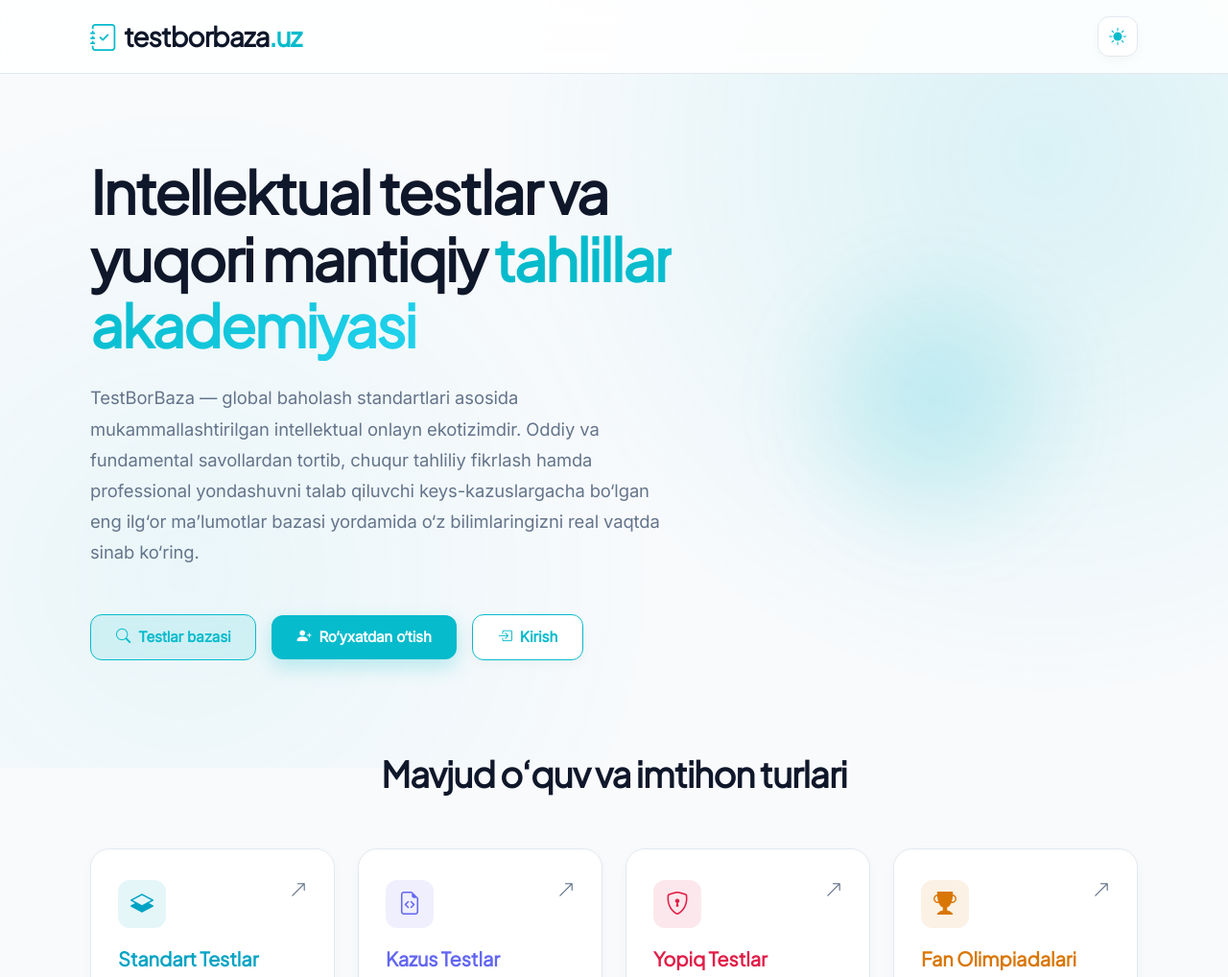
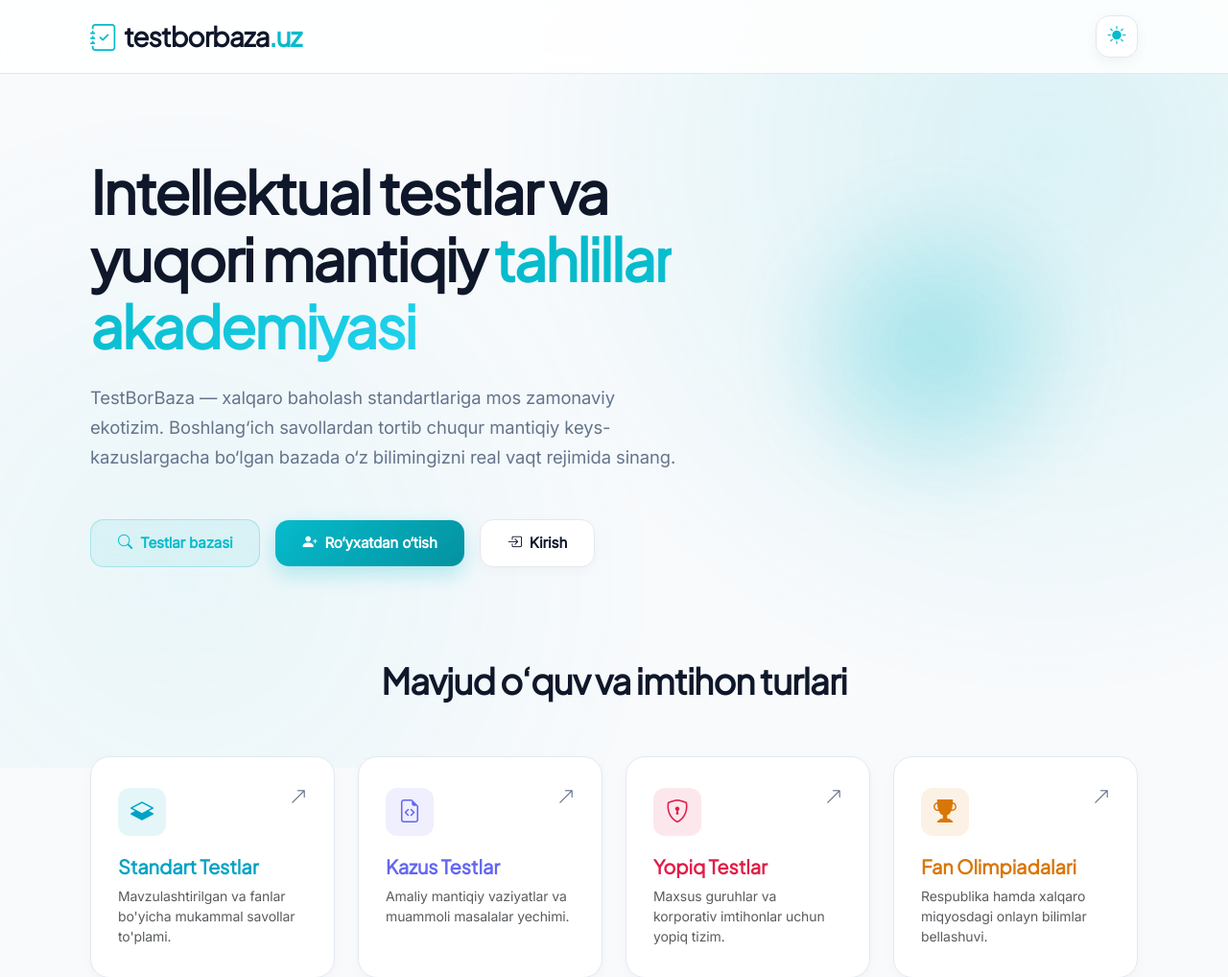
Before and after one commit to jcodetab/online_test_platform, a Django app: template templates/registration/home.html in a window 1280 px wide. Shown: the top 1018 px of the page at 96% size. Run offline with Django 5.2, Linux system fonts and the light colour scheme; the template is opened without the code that fills it, so the values that code supplies are empty.

Commit message:
UI redesign: AOS animation, Figma buttons and clean text added

```diff
--- a/core/settings.py
+++ b/core/settings.py
@@ -69,6 +69,7 @@ SESSION_COOKIE_HTTPONLY = True
 
 INSTALLED_APPS = [
 
+    'unfold',
     'jazzmin',
 
 
--- a/templates/registration/home.html
+++ b/templates/registration/home.html
@@ -17,6 +17,9 @@
 
     <link href="https://cdn.jsdelivr.net/npm/bootstrap@5.3.2/dist/css/bootstrap.min.css" rel="stylesheet">
     <link href="https://cdn.jsdelivr.net/npm/bootstrap-icons@1.11.2/font/bootstrap-icons.css" rel="stylesheet">
+
+    <!-- AOS ANIMATION KUTUBXONASI -->
+    <link href="https://unpkg.com/aos@2.3.1/dist/aos.css" rel="stylesheet">
 
     <style>
         :root, [data-bs-theme="light"] {
@@ -100,41 +101,45 @@
             color: var(--brand-primary) !important;
         }
 
-        /* ENG BURCHAKDAGI KUN/TUN REJIM TUGMASI */
+        /* FIGMA STYLE: KUN/TUN REJIM TUGMASI */
         .theme-nav-toggle {
-            width: 42px;
-            height: 42px;
-            border-radius: 12px;
+            width: 44px;
+            height: 44px;
+            border-radius: 14px;
             background-color: var(--toggle-bg);
             border: 1px solid var(--border-clean);
             color: var(--brand-primary);
-            box-shadow: var(--shadow-sm);
+            box-shadow: 0 4px 14px rgba(0, 0, 0, 0.05);
             display: flex;
             align-items: center;
             justify-content: center;
             cursor: pointer;
-            transition: all 0.3s cubic-bezier(0.175, 0.885, 0.32, 1.275);
-            font-size: 18px;
+            transition: all 0.3s cubic-bezier(0.34, 1.56, 0.64, 1);
+            font-size: 19px;
+            position: relative;
+            overflow: hidden;
         }
 
         .theme-nav-toggle:hover {
-            transform: scale(1.05);
-            box-shadow: 0 4px 12px rgba(6, 187, 204, 0.25);
-            background-color: var(--brand-primary);
-            color: #FFFFFF;
+            transform: translateY(-2px) scale(1.05);
+            box-shadow: 0 8px 20px rgba(6, 187, 204, 0.25);
             border-color: var(--brand-primary);
         }
 
-        /* ZAMONAVIY TO'RTBURCHAK (RECTANGULAR) #06BBCC TUGMALAR */
+        .theme-nav-toggle:active {
+            transform: scale(0.95);
+        }
+
+        /* FIGMA STYLE: ZAMONAVIY TUGMALAR (UI COMPONENTS) */
         .btn-modern-primary {
-            background-color: #06BBCC !important;
+            background: linear-gradient(135deg, #06BBCC 0%, #0492A0 100%) !important;
             color: #FFFFFF !important;
             font-weight: 700;
             font-size: 0.95rem;
-            padding: 12px 26px;
-            border-radius: 12px;
+            padding: 13px 28px;
+            border-radius: 14px;
             border: none;
-            box-shadow: 0 8px 20px rgba(6, 187, 204, 0.25);
+            box-shadow: 0 8px 22px rgba(6, 187, 204, 0.28);
             transition: all 0.3s cubic-bezier(0.16, 1, 0.3, 1);
             display: inline-flex;
             align-items: center;
@@ -143,19 +148,19 @@
         }
 
         .btn-modern-primary:hover {
-            background-color: #05a4b4 !important;
-            transform: translateY(-2px);
-            box-shadow: 0 12px 28px rgba(6, 187, 204, 0.38);
+            transform: translateY(-3px) scale(1.02);
+            box-shadow: 0 14px 30px rgba(6, 187, 204, 0.42);
+            color: #FFFFFF !important;
         }
 
         .btn-modern-secondary {
             background: var(--card-bg);
-            color: #06BBCC !important;
+            color: var(--text-main) !important;
             font-weight: 700;
             font-size: 0.95rem;
-            padding: 12px 26px;
-            border-radius: 12px;
-            border: 1.5px solid #06BBCC;
+            padding: 13px 28px;
+            border-radius: 14px;
+            border: 1px solid var(--border-clean);
             box-shadow: var(--shadow-sm);
             transition: all 0.3s cubic-bezier(0.16, 1, 0.3, 1);
             display: inline-flex;
@@ -165,20 +170,20 @@
         }
 
         .btn-modern-secondary:hover {
-            transform: translateY(-2px);
-            background: #06BBCC !important;
-            color: #FFFFFF !important;
-            box-shadow: 0 8px 20px rgba(6, 187, 204, 0.25);
+            transform: translateY(-3px) scale(1.02);
+            border-color: #06BBCC;
+            color: #06BBCC !important;
+            box-shadow: 0 10px 25px rgba(0, 0, 0, 0.08);
         }
 
         .btn-modern-info {
-            background: rgba(6, 187, 204, 0.12);
+            background: rgba(6, 187, 204, 0.08);
             color: #06BBCC !important;
             font-weight: 700;
             font-size: 0.95rem;
-            padding: 12px 26px;
-            border-radius: 12px;
-            border: 1.5px solid #06BBCC;
+            padding: 13px 28px;
+            border-radius: 14px;
+            border: 1px solid rgba(6, 187, 204, 0.25);
             backdrop-filter: blur(8px);
             transition: all 0.3s cubic-bezier(0.16, 1, 0.3, 1);
             display: inline-flex;
@@ -204,16 +208,12 @@
             color: var(--text-main);
         }
 
-        .hero-title span.brand-gradient-text {
-            font-weight: 800;
-        }
-
         .hero-description {
             font-family: 'Inter', sans-serif;
             font-weight: 400;
             font-size: 1.15rem;
-            line-height: 1.75;
-            max-width: 760px;
+            line-height: 1.7;
+            max-width: 680px;
             letter-spacing: -0.1px;
             color: var(--text-muted);
         }
@@ -239,16 +238,16 @@
             justify-content: center;
         }
 
+        /* FIGMA STYLE ANIMATSIYALASHGAN SFERA */
         .animated-core-sphere {
             width: 320px;
             height: 320px;
-            background: radial-gradient(circle, rgba(6, 187, 204, 0.4) 0%, rgba(6, 187, 204, 0.02) 70%);
+            background: radial-gradient(circle, rgba(6, 187, 204, 0.45) 0%, rgba(6, 187, 204, 0.02) 70%);
             border-radius: 50%;
-            filter: blur(40px);
-            animation: pulseGlow 4s infinite alternate ease-in-out;
+            filter: blur(35px);
+            animation: pulseGlow 5s infinite alternate ease-in-out;
         }
 
-        /* MAVJUD O'QUV VA IMTIHON TURLARI - HAR XIL RANG STILISTIKALARI */
         .interactive-cat-box {
             background: var(--card-bg);
             border: 1px solid var(--border-clean);
@@ -383,26 +374,27 @@
                 </h3>
             </a>
 
-            <!-- ENG BURCHAKDAGI KUN/TUN REJIM TUGMASI -->
+            <!-- FIGMA STYLE: REJIM TUGMASI -->
             <button class="theme-nav-toggle ms-auto" id="theme-toggle" title="Rejimni o'zgartirish">
                 <i class="bi bi-sun-fill" id="theme-icon"></i>
             </button>
         </div>
     </nav>
 
-    <!-- HERO SECTION (ASOSIY BO'LIM) -->
+    <!-- HERO SECTION -->
     <div class="hero-section py-5 my-md-4">
         <div class="container px-4">
             <div class="row align-items-center g-5">
-                <div class="col-lg-7 text-center text-lg-start pt-lg-3">
+                <div class="col-lg-7 text-center text-lg-start pt-lg-3" data-aos="fade-right" data-aos-duration="1000">
                     <h1 class="hero-title mb-4">
                         Intellektual testlar va yuqori mantiqiy <span class="brand-gradient-text">tahlillar akademiyasi</span>
                     </h1>
+                    <!-- QISQARTIRILGAN VA OPTIMAL MATN -->
                     <p class="hero-description mb-5">
-                        TestBorBaza — global baholash standartlari asosida mukammallashtirilgan intellektual onlayn ekotizimdir. Oddiy va fundamental savollardan tortib, chuqur tahliliy fikrlash hamda professional yondashuvni talab qiluvchi keys-kazuslargacha bo‘lgan eng ilg‘or ma’lumotlar bazasi yordamida o‘z bilimlaringizni real vaqtda sinab ko‘ring.
+                        TestBorBaza — xalqaro baholash standartlariga mos zamonaviy ekotizim. Boshlang‘ich savollardan tortib chuqur mantiqiy keys-kazuslargacha bo‘lgan bazada o‘z bilimingizni real vaqt rejimida sinang.
                     </p>
 
-                    <!-- YONMA-YON JOYLASHGAN ZAMONAVIY TO'RTBURCHAK TUGMALAR -->
+                    <!-- FIGMA STYLE: 3 TA TUGMA -->
                     <div class="d-flex flex-row flex-wrap align-items-center justify-content-center justify-content-lg-start gap-3">
                         <a href="{% url 'search_tests_page' %}" class="btn-modern-info text-decoration-none">
                             <i class="bi bi-search me-2"></i> Testlar bazasi
@@ -568,7 +556,18 @@
 
     <script src="https://cdn.jsdelivr.net/npm/bootstrap@5.3.2/dist/js/bootstrap.bundle.min.js"></script>
 
+    <!-- AOS ANIMATION SCRIPT -->
+    <script src="https://unpkg.com/aos@2.3.1/dist/aos.js"></script>
+
     <script>
+        // AOS Animatsiyani faollashtirish
+        AOS.init({
+            duration: 800,
+            once: true,
+            easing: 'ease-out-cubic'
+        });
+
+        // Theme Toggle Script
         const themeToggleBtn = document.getElementById('theme-toggle');
         const themeIcon = document.getElementById('theme-icon');
         const htmlElement = document.documentElement;
```
Also changed, not shown: other parts of templates/registration/home.html (+26 -42 lines).
